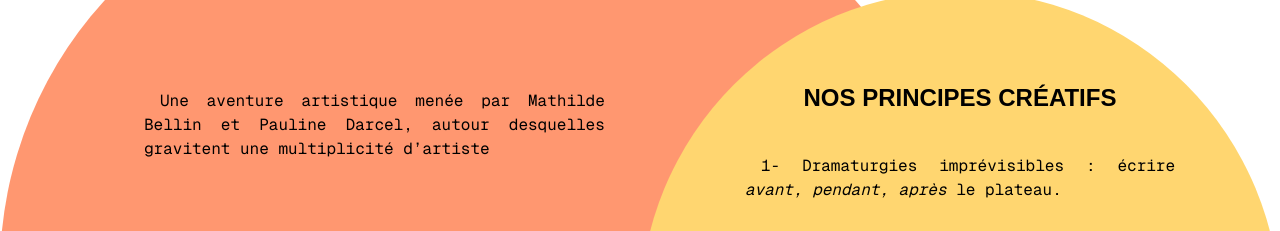
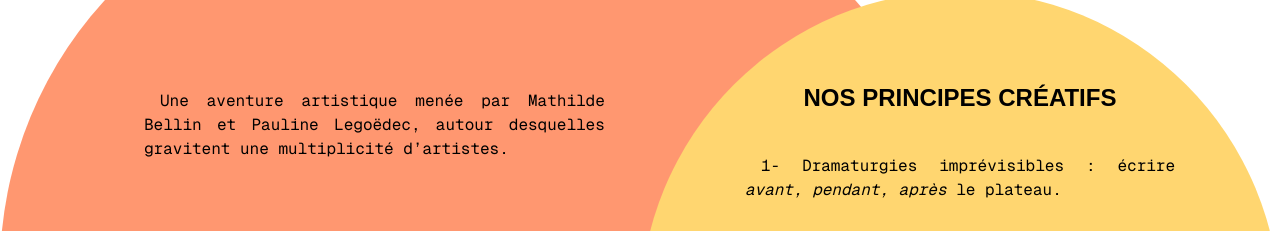
Before and after one commit to Louissnsn/LaSyncopeV2, a Next.js app: page / in a window 1280 px wide. Shown: the part 332-563 px from the top of the page. Built offline with nearby package versions, Linux system fonts and the light colour scheme; a web font is replaced by a local one.

Commit message:
modify Pauline's name

```diff
--- a/app/components/CquoiLaSyncope.js
+++ b/app/components/CquoiLaSyncope.js
@@ -9,8 +9,8 @@ export default function Cquoi() {
         </h3>
         <div className={styles.textLeft}>
           <p className={styles.textDescription}>
-            Une aventure artistique menée par Mathilde Bellin et Pauline Darcel,
-            autour desquelles gravitent une multiplicité d’artiste
+            Une aventure artistique menée par Mathilde Bellin et Pauline
+            Legoëdec, autour desquelles gravitent une multiplicité d’artistes.
           </p>
           <br />
           <p className={styles.textDescription}>
```
